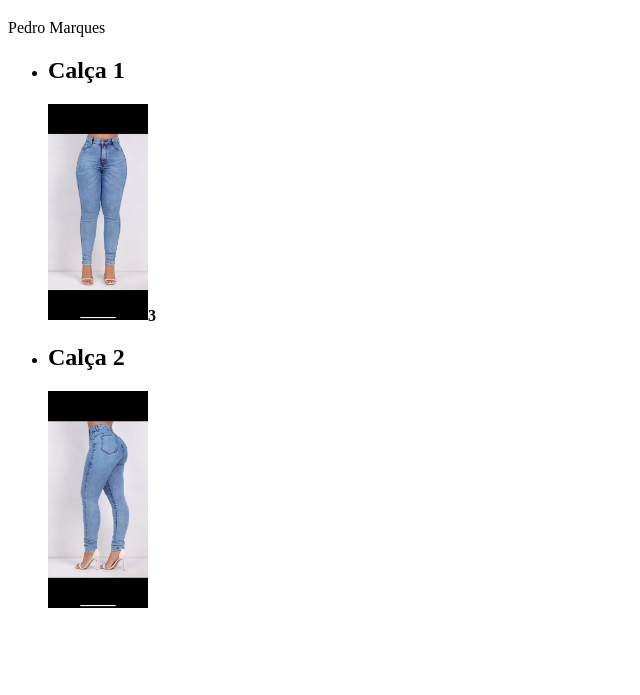
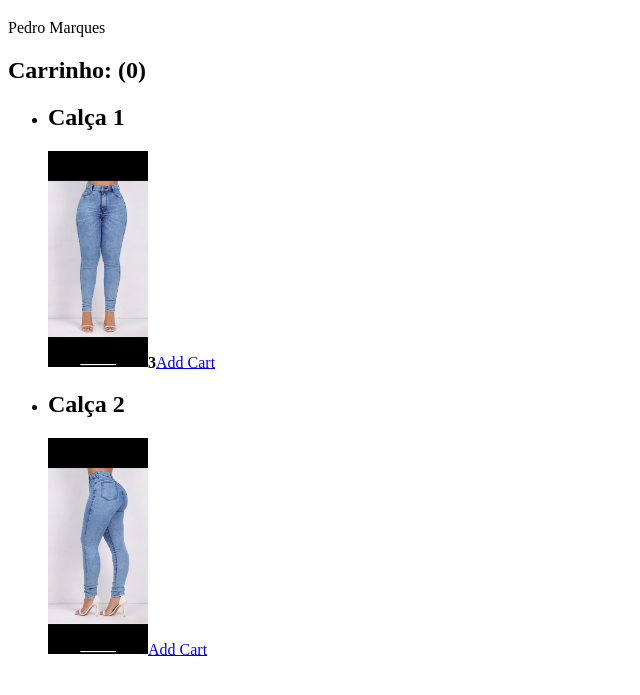
Before and after one commit to PedroMarquesN/Curso-vue3, a plain HTML site: page index.html in a window 1280 px wide. Shown: the part 61-756 px from the top of the page, without its empty margins (0-640 px from the left). Drawn offline with nearby package versions, Linux system fonts and the light colour scheme.

Commit message:
add cart

```diff
--- a/app.js
+++ b/app.js
@@ -18,9 +18,17 @@ const app = {
                 image: './assets/images/IMG-20231222-WA0004.jpg',
                 stars: 0,
             }
-        ]
+        ],
+        cart:[],
         }
-    }
+    },
+
+
+    methods: {
+        addCart (product) {
+            this.cart.push(product)
+        }
+    },
 }
 
 Vue.createApp(app).mount('#app')
--- a/index.html
+++ b/index.html
@@ -9,11 +9,15 @@
     <div id="app">
         <h1>Curso de vue 3</h1>
         <p>{{name}} {{lastname}}</p>
+
+        <h2>Carrinho: ({{cart.length}})</h2>
         <ul>
             <li v-for="product in products" :key="product.id">
                 <h2>{{product.title}}</h2>
                 <img :src="product.image" :alt="product.title" style="max-width: 100px;">
                 <strong v-if="product.stars > 0 ">{{product.stars}}</strong>
+                <a href="#" @click="addCart(product)">Add Cart</a>
+
             </li>
         </ul>
 
```
